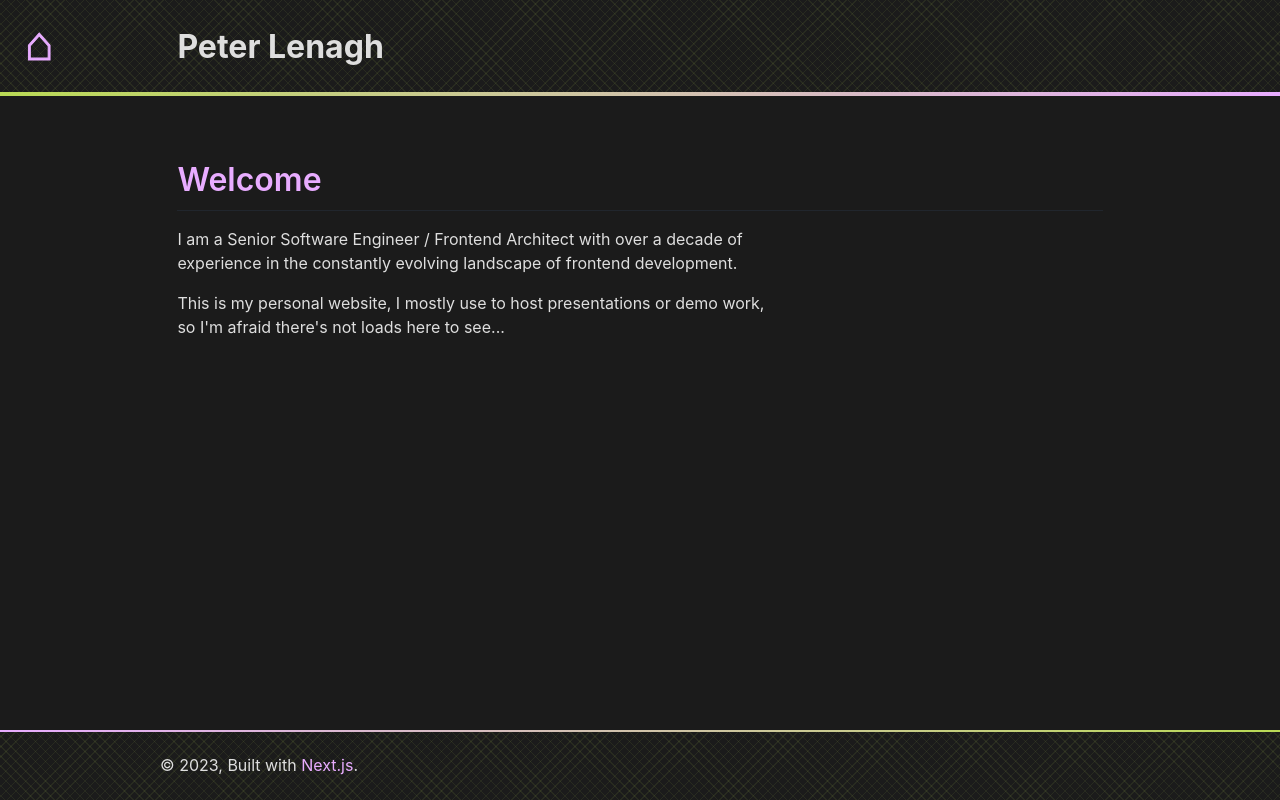
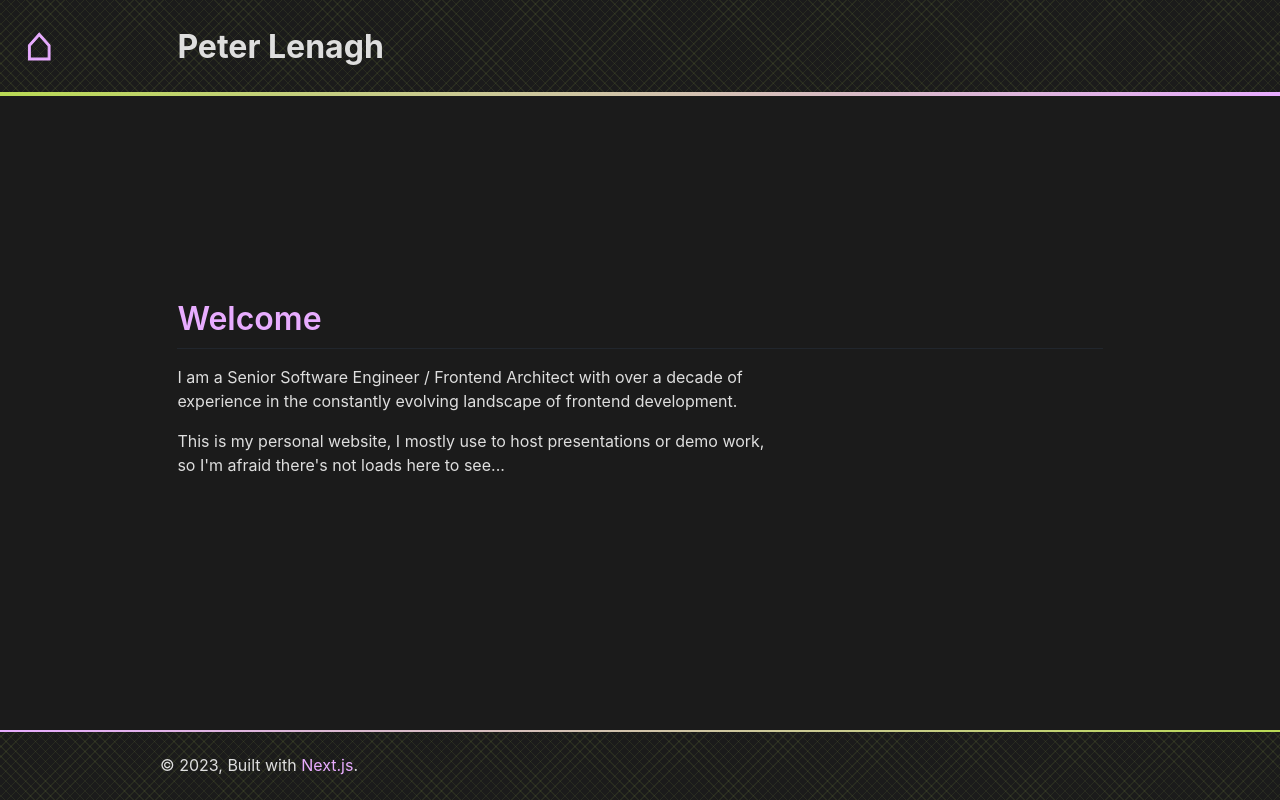
Before and after one commit to peterlenagh/peterlenagh.com, a Next.js app: page / in a window 1280 px wide. Built offline with nearby package versions, Linux system fonts and the light colour scheme.

Commit message:
feat(styles): ++pretty.

```diff
--- a/src/app/(main)/page.module.scss
+++ b/src/app/(main)/page.module.scss
@@ -1,8 +1,8 @@
 @import '@/styles/colors';
 
 .homepage__main {
-    min-height: 40vh;
-    align-self: center;
+    padding-bottom: 3.125rem;
+    margin: auto 0;
     width: 100%;
     p {
         max-width: 60ch;
--- a/src/components/MainLayout/MainLayout.module.scss
+++ b/src/components/MainLayout/MainLayout.module.scss
@@ -34,7 +34,7 @@
 .main {
     flex-basis: 960px;
     max-width: 960px;
-    padding: 8vh 1.0875rem 1.45rem;
+    padding: 1.45rem 1.0875rem;
     display: flex;
     flex-direction: column;
 }
```
